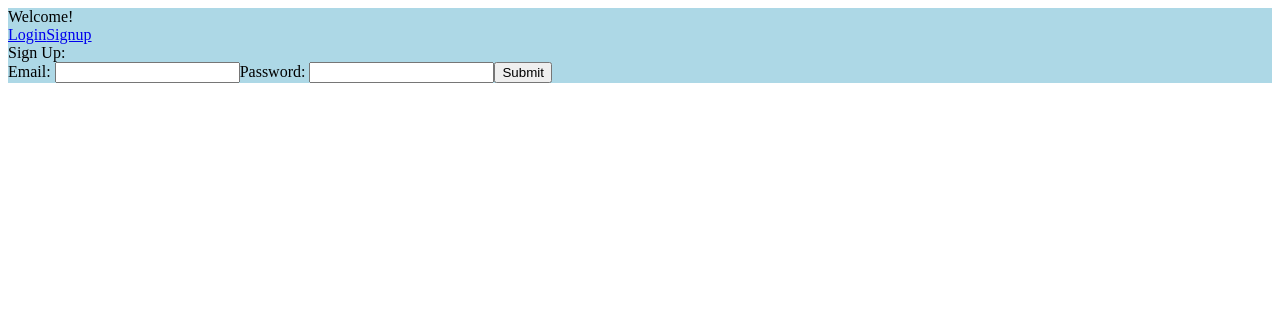
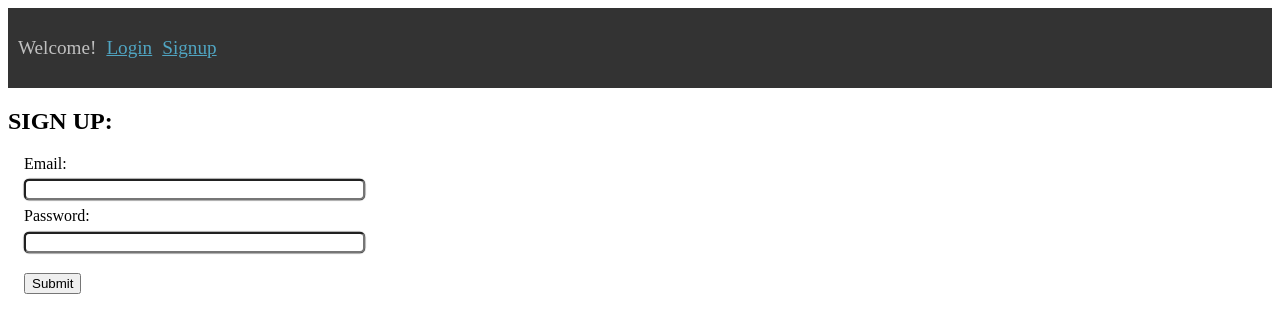
Before and after one commit to camr1993/Boilermaker, a React app: page /signup in a window 1280 px wide. Built offline with nearby package versions, Linux system fonts and the light colour scheme; no server answers.

Commit message:
css and and a little more react

```diff
--- a/client/components/loginForm.js
+++ b/client/components/loginForm.js
@@ -25,13 +25,13 @@ class DisconnectedLoginForm extends Component {
       password: '',
     });
     // basically an easier way of doing an onClick or Link
-    this.props.history.push('/user');
+    this.props.history.push('/userhome');
   }
   render() {
     return (
       <div>
-        <div>Login: </div>
-        <form onSubmit={this.handleSubmit}>
+        <h2>LOGIN: </h2>
+        <form onSubmit={this.handleSubmit} className="form-container">
           <label htmlFor="email">Email: </label>
           <input
             type="email"
--- a/client/components/root.js
+++ b/client/components/root.js
@@ -26,7 +26,9 @@ class DisconnectedRoot extends Component {
           <Route path="/login" component={LoginForm} />
           <Route path="/signup" component={SignupForm} />
           {/* The /user Route will only exist if we have a logged in user */}
-          {this.props.isLoggedIn && <Route path="/user" component={UserPage} />}
+          {this.props.isLoggedIn && (
+            <Route path="/userhome" component={UserPage} />
+          )}
           {/* Displays Login or UserPage Component as a fallback depending if logged in. This is made possible due to Switch */}
           {this.props.isLoggedIn ? (
             <Route component={UserPage} />
--- a/client/components/signupForm.js
+++ b/client/components/signupForm.js
@@ -25,13 +25,13 @@ class DisconnectedSignupForm extends Component {
       password: '',
     });
     // basically an easier way of doing an onClick or Link
-    this.props.history.push('/user');
+    this.props.history.push('/userhome');
   }
   render() {
     return (
       <div>
-        <div>Sign Up: </div>
-        <form onSubmit={this.handleSubmit}>
+        <h2>SIGN UP: </h2>
+        <form onSubmit={this.handleSubmit} className="form-container">
           <label htmlFor="email">Email: </label>
           <input
             type="email"
--- a/client/components/userPage.js
+++ b/client/components/userPage.js
@@ -1,15 +1,21 @@
 /* eslint-disable react/button-has-type */
 import React from 'react';
 import { connect } from 'react-redux';
-import { Redirect } from 'react-router-dom';
 import { logoutThunk } from '../redux/reducer';
 
 const DisconnectedUserPage = (props) => {
   return (
-    <div>
-      <div>User Page</div>
-      <div>{props.user.email}</div>
-      <button onClick={props.logout}>Logout</button>
+    <div className="container-1">
+      <h2>User Home Page</h2>
+      <div>Email: {props.user.email}</div>
+      <button
+        onClick={() => {
+          props.logout();
+          props.history.push('/login');
+        }}
+      >
+        Logout
+      </button>
     </div>
   );
 };
--- a/public/index.css
+++ b/public/index.css
@@ -1,3 +1,38 @@
 #app {
-  background-color: lightblue;
+  /* background-color: lightblue; */
 }
+
+nav {
+  display: flex;
+  align-items: center;
+  background-color: #333333;
+  color: #c0c0c0;
+  height: 80px;
+  padding-left: 10px;
+  font-size: larger;
+}
+
+nav a {
+  color: rgb(80, 165, 194);
+  margin-left: 10px;
+}
+
+.form-container {
+  display: flex;
+  flex-direction: column;
+  align-items: flex-start;
+  margin-top: 1em;
+  margin-left: 1em;
+}
+
+.form-container input {
+  width: 25em;
+  margin-top: 0.5em;
+  margin-bottom: 0.5em;
+  box-shadow: 0px 0px 1px 0.2px; /* offset x, offset y, blur, spread */
+  border-radius: 5px;
+}
+
+button {
+  margin-top: 1em;
+}
--- a/server/authRoutes/google.js
+++ b/server/authRoutes/google.js
@@ -12,7 +12,7 @@ router.get('/', passport.authenticate('google', { scope: 'email' }));
 router.get(
   '/callback',
   passport.authenticate('google', {
-    successRedirect: '/home', // CHECK THESE REDIRECTS
+    successRedirect: '/userhome', // CHECK THESE REDIRECTS
     failureRedirect: '/login',
   })
 );
```
